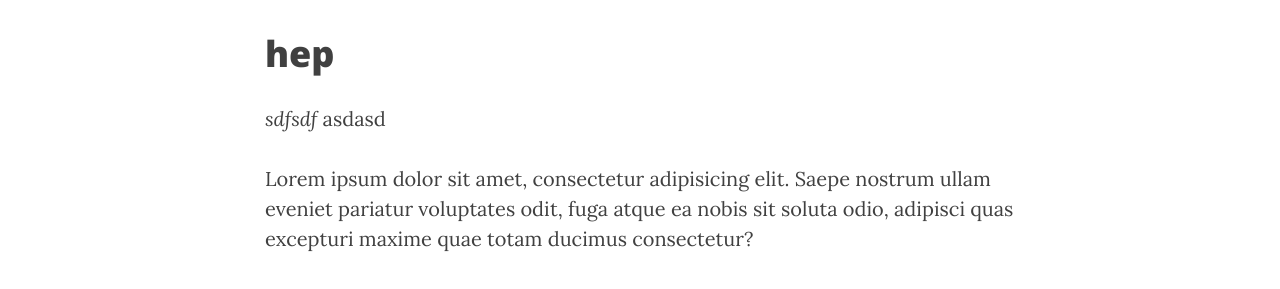
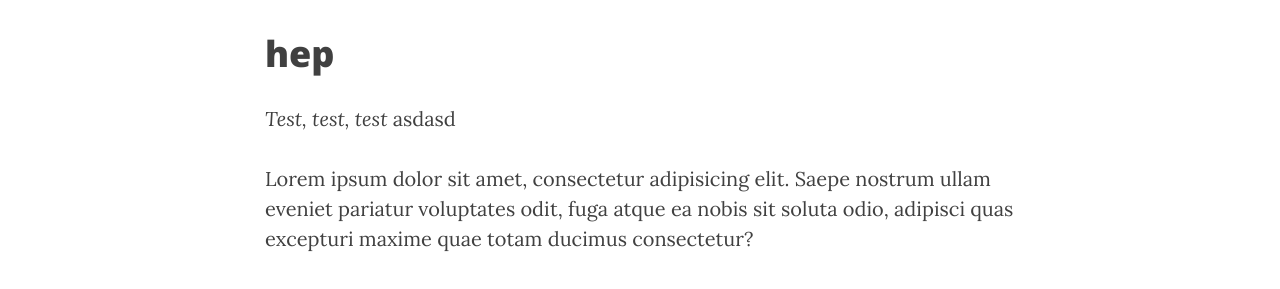
Before and after one commit to v1x4l/testWebsite, a Jekyll site: the page built from about.md, in a window 1280 px wide. Shown: the part 484-773 px from the top of the page. Built offline with Jekyll 4.4.1, drawn with Linux system fonts in a browser that asks for light colours; nearby versions of some CDN libraries.

Commit message:
Update about.md

```diff
--- a/about.md
+++ b/about.md
@@ -7,7 +7,7 @@ header-img: "img/about-bg.jpg"
 
 # hep
 
-*sdfsdf*
+*Test, test, test*
 asdasd
 <p>Lorem ipsum dolor sit amet, consectetur adipisicing elit. Saepe nostrum ullam eveniet pariatur voluptates odit, fuga atque ea nobis sit soluta odio, adipisci quas excepturi maxime quae totam ducimus consectetur?</p>
 
```
